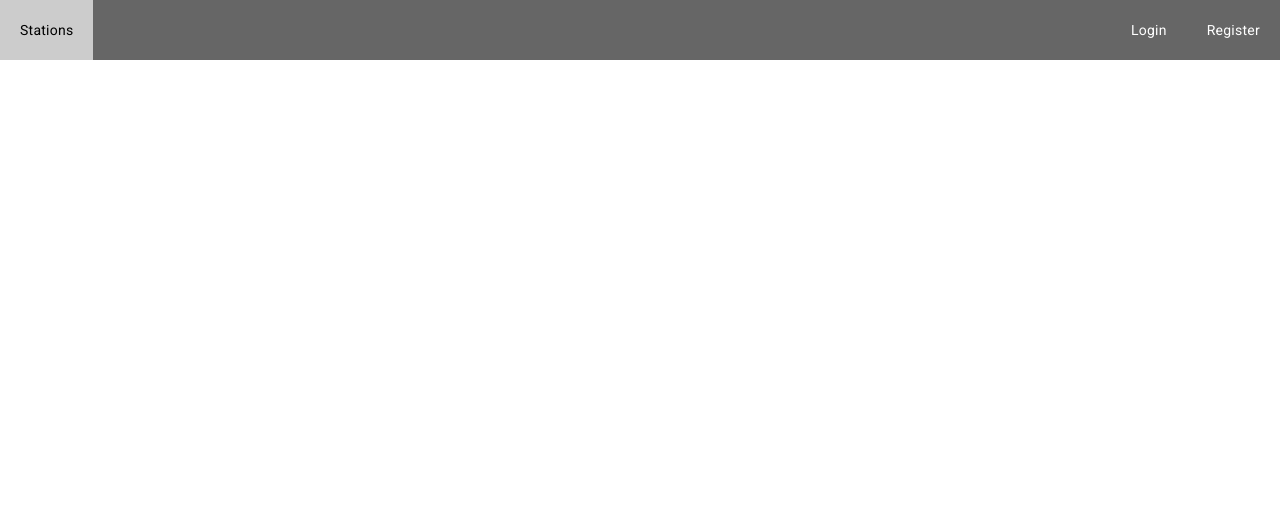
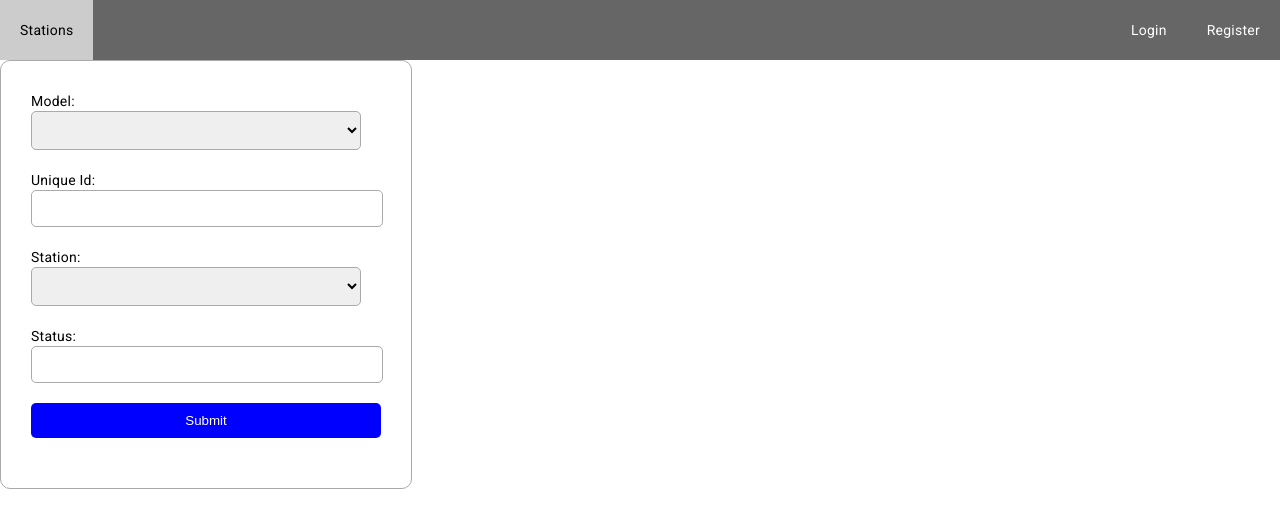
Before and after one commit to PhOberd/Bike-Renting-Service, an Angular app in the folder Client/: page /admin/bikes in a window 1280 px wide. Before the commit this address led to /. Shown: the top 528 px of the page. Built offline with nearby package versions, Linux system fonts and the light colour scheme.

Commit message:
individual bikes

```diff
--- /dev/null
+++ b/Client/src/app/admin-individual-bike-details/admin-individual-bike-details.component.html
@@ -0,0 +1 @@
+<p>admin-individual-bike-details works!</p>
--- /dev/null
+++ b/Client/src/app/admin-individual-bike/admin-individual-bike.component.css
@@ -0,0 +1,11 @@
+.admin-bike-container {
+    width: 350px;
+    border-radius: 10px;
+    border: 1px solid #AAAAAA;
+    padding: 30px;
+    margin-bottom: 10px;
+  }
+
+.admin-bike-container:hover {
+  cursor: pointer;
+}
--- /dev/null
+++ b/Client/src/app/admin-individual-bike/admin-individual-bike.component.html
@@ -0,0 +1,7 @@
+<div class="admin-bike-container">
+    <p><strong>Bike Id:</strong> {{bike.bike_id}}</p>
+    <p><strong>Model Id:</strong> {{bike.model_id}}</p>
+    <p><strong>Unique Id:</strong> {{bike.unique_id}}</p>
+    <p><strong>Station Id:</strong> {{bike.station_id}}</p>
+    <p><strong>Status:</strong> {{bike.status}}</p>
+</div>
--- a/Client/src/app/admin-individual-bikes/admin-individual-bikes.component.css
+++ b/Client/src/app/admin-individual-bikes/admin-individual-bikes.component.css
@@ -0,0 +1,33 @@
+.create-bike-container {
+    width: 350px;
+    border-radius: 10px;
+    border: 1px solid #AAAAAA;
+    padding: 30px;
+  }
+
+.create-bike-container h2 {
+    text-align: center;
+  }
+
+.create-bike-container input[type="text"],
+.create-bike-container select
+ {
+    display: block;
+    width: calc(100% - 20px); /* 100% minus padding(left & right) */
+    padding: 10px;
+    margin-bottom: 20px;
+    border: 1px solid #AAAAAA;
+    border-radius: 5px;
+  }
+
+.create-bike-container button {
+    display: block;
+    width: 100%;
+    padding: 10px;
+    margin-bottom: 20px;
+    background-color: blue;
+    color: #fff;
+    border: none;
+    border-radius: 5px;
+    cursor: pointer;
+  }
--- a/Client/src/app/admin-individual-bikes/admin-individual-bikes.component.html
+++ b/Client/src/app/admin-individual-bikes/admin-individual-bikes.component.html
@@ -1 +1,37 @@
-<p>admin-individual-bikes works!</p>
+<div *ngFor="let bike of bikes" (click)="onBikeClick(bike.bike_id)">
+    <app-admin-individual-bike [bike]="bike"></app-admin-individual-bike>
+</div>
+
+<div class="create-bike-container">
+    <form [formGroup]="bikeForm" (ngSubmit)="onSubmit()">
+        <div>
+            <label>Model:</label>
+            <select formControlName="model_id">
+                <option *ngFor="let model of models" [value]="model.model_id">{{ model.model_id }}</option>
+            </select>
+        </div>
+
+        <div>
+            <label>Unique Id:</label>
+            <input type="text" formControlName="unique_id">
+        </div>
+
+        <div>
+            <label>Station:</label>
+            <select formControlName="station_id">
+                <option *ngFor="let station of stations" [value]="station.station_id">{{ station.station_id }}</option>
+            </select>
+        </div>
+
+        <div>
+            <label>Status:</label>
+            <input type="text" formControlName="status">
+        </div>
+
+      <button type="submit">Submit</button>
+    </form>
+
+    <div *ngIf="message" class="message">
+        {{ message }}
+      </div>
+</div>
--- a/Client/src/app/admin-individual-bikes/admin-individual-bikes.component.ts
+++ b/Client/src/app/admin-individual-bikes/admin-individual-bikes.component.ts
@@ -1,12 +1,120 @@
-import { Component } from '@angular/core';
+import { Component, OnInit } from '@angular/core';
+import { AuthService } from '../auth.service';
+import { CommonModule } from '@angular/common';
+import { Router } from '@angular/router';
+import { FormBuilder, FormGroup, Validators, ReactiveFormsModule, FormsModule  } from '@angular/forms';
+import { CategoryService } from '../category.service';
+import { ModelService } from '../model.service';
+import { AdminIndividualBikeComponent } from '../admin-individual-bike/admin-individual-bike.component';
+import { MapService } from '../map.service';
+import { BikesService } from '../bikes.service';
 
 @Component({
   selector: 'app-admin-individual-bikes',
   standalone: true,
-  imports: [],
+  imports: [AdminIndividualBikeComponent, CommonModule, FormsModule, ReactiveFormsModule],
   templateUrl: './admin-individual-bikes.component.html',
   styleUrl: './admin-individual-bikes.component.css'
 })
-export class AdminIndividualBikesComponent {
+export class AdminIndividualBikesComponent implements OnInit {
+  bikes: any[] = [];
+  models: any[] = [];
+  stations: any[] = [];
+  bikeForm: FormGroup;
+  message = "";
 
+  constructor(private formBuilder: FormBuilder,
+    private authService: AuthService, private categoryService: CategoryService, private router: Router,
+    private modelService: ModelService, private mapService: MapService, private bikesService: BikesService){
+      this.bikeForm = this.formBuilder.group({
+        model_id: ['', Validators.required],
+        unique_id: ['', Validators.required],
+        station_id: ['', Validators.required],
+        status: ['', Validators.required]
+      });
+  }
+
+  ngOnInit(): void {
+    this.fetchModels();
+    this.fetchStations();
+    this.fetchBikes();
+  }
+
+  fetchStations() {
+    const token = this.authService.getToken();
+    if (token) {
+      this.mapService.getStations(token).subscribe(
+        (stations) => {
+          this.stations = stations;
+          console.log(this.stations);
+        },
+        (error) => {
+          console.error('Error fetching stations:', error);
+        }
+      );
+      } else {
+        console.error('Authentication not found');
+      }
+  }
+
+  fetchBikes() {
+    const token = this.authService.getToken();
+    if (token) {
+      this.bikesService.getBikes(token).subscribe(
+        (bikes) => {
+          this.bikes = bikes;
+          console.log(this.bikes);
+        },
+        (error) => {
+          console.error('Error fetching bikes:', error);
+        }
+      );
+      } else {
+        console.error('Authentication not found');
+      }
+  }
+
+  fetchModels() {
+    const token = this.authService.getToken();
+    if (token) {
+      this.modelService.getModels(token).subscribe(
+        (models) => {
+          this.models = models;
+          console.log(this.models);
+        },
+        (error) => {
+          console.error('Error fetching models:', error);
+        }
+      );
+      } else {
+        console.error('Authentication not found');
+      }
+  }
+
+  onSubmit() {
+    if (this.bikeForm.valid) {
+      const token = this.authService.getToken();
+      if(token){
+        this.bikesService.postBike(token, this.bikeForm.value).subscribe(
+          (response: any) => {
+            this.message = "Bike succesfully created!";
+            console.log('Form data posted successfully:', response);
+            this.bikeForm.reset();
+            this.fetchBikes();
+          },
+          (error: any) => {
+            this.message = `Error creating bike: ${error.error.message}`
+            console.error('Error creating bike:', error.error.message);
+          }
+        )
+      }
+    } else {
+      this.message = "Invalid data!";
+      console.error('Invalid data!');
+    }
+  }
+
+  onBikeClick(bikeId: number) {
+    this.router.navigateByUrl(`/admin/bikes/${bikeId}`);
+    }
 }
--- a/Client/src/app/app.routes.ts
+++ b/Client/src/app/app.routes.ts
@@ -11,6 +11,8 @@ import { AdminModelsComponent } from './admin-models/admin-models.component';
 import { AdminStationDetailsComponent } from './admin-station-details/admin-station-details.component';
 import { AdminCategoryDetailsComponent } from './admin-category-details/admin-category-details.component';
 import { AdminModelDetailsComponent } from './admin-model-details/admin-model-details.component';
+import { AdminIndividualBikesComponent } from './admin-individual-bikes/admin-individual-bikes.component';
+import { AdminIndividualBikeDetailsComponent } from './admin-individual-bike-details/admin-individual-bike-details.component';
 
 export const routes: Routes = [
     { path: 'login', component: LoginComponent },
@@ -25,4 +27,6 @@ export const routes: Routes = [
     { path: 'admin/categories/:Id', component: AdminCategoryDetailsComponent },
     { path: 'admin/models', component: AdminModelsComponent },
     { path: 'admin/models/:Id', component: AdminModelDetailsComponent },
+    { path: 'admin/bikes', component: AdminIndividualBikesComponent },
+    { path: 'admin/bikes/:Id', component: AdminIndividualBikeDetailsComponent }
 ];
--- a/Client/src/app/bikes.service.ts
+++ b/Client/src/app/bikes.service.ts
@@ -10,11 +10,18 @@ export class BikesService {
 
   constructor(private http: HttpClient) { }
 
-  getBikes(token: string, stationId: string): Observable<any> {
+  getBikesByStationId(token: string, stationId: string): Observable<any> {
     const headers = new HttpHeaders({
       'Authorization': token
     });
     return this.http.get<any>(`${this.baseUrl}stations/${stationId}/free-bikes`, { headers });
+  }
+
+  getBikes(token: string): Observable<any> {
+    const headers = new HttpHeaders({
+      'Authorization': token
+    });
+    return this.http.get<any>(`${this.baseUrl}bikes`, { headers });
   }
 
   changeBikeStatus(token: string, bikeId: string, status: string): Observable<any> {
@@ -24,4 +31,12 @@ export class BikesService {
 
     return this.http.patch<any>(`${this.baseUrl}bikes/${bikeId}/status`, { status }, { headers });
   }
+
+  postBike(token: string, formData: any): Observable<any> {
+    const headers = new HttpHeaders({
+      'Authorization': token
+    });
+
+    return this.http.post<any>(`${this.baseUrl}bikes`, formData, { headers });
+  }
 }
--- a/Client/src/app/station/station.component.ts
+++ b/Client/src/app/station/station.component.ts
@@ -56,7 +56,7 @@ export class StationComponent {
   fetchBikes() {
     const token = this.authService.getToken();
     if (token) {
-      this.bikesService.getBikes(token, this.stationId).subscribe(
+      this.bikesService.getBikesByStationId(token, this.stationId).subscribe(
         (bikes) => {
           this.originalBikes = bikes.bikes
           this.getFilteredValues();
```
Also changed, not shown: Client/src/app/admin-individual-bike-details/admin-individual-bike-details.component.ts (added, +12 -0 lines), Client/src/app/admin-individual-bike/admin-individual-bike.component.ts (added, +12 -0 lines), Client/src/app/admin-individual-bike-details/admin-individual-bike-details.component.css (added), 2 other files (tests, documents, lock files or other folders).
